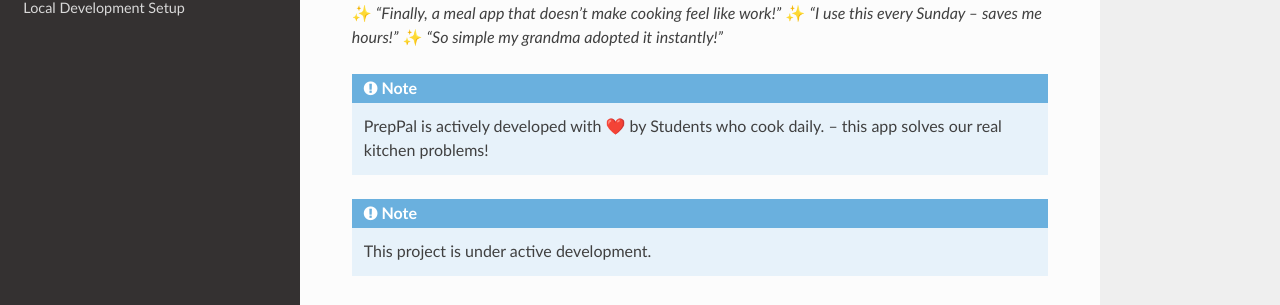
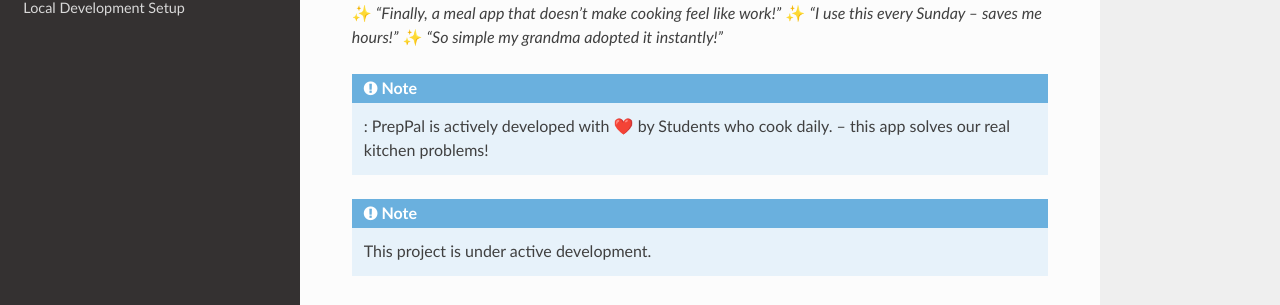
Before and after one commit to UoP-PrepPal/preppal-tutorial, a Sphinx documentation site: the page built from docs/source/index.rst, in a window 1280 px wide and 900 px high, scrolled down 569 px. Shown: the part 141-446 px from the top of the window. Built offline with Sphinx 7.4.7 and the Read the Docs theme 3.1.0, drawn with Linux system fonts in a browser that asks for light colours; pages that are not in the unit, such as notebooks, are missing from menus.

```diff
--- a/docs/source/index.rst
+++ b/docs/source/index.rst
@@ -35,7 +35,7 @@ PrepPal is more than an app – it’s a **better way to cook**:
 ✨ *"I use this every Sunday – saves me hours!"*
 ✨ *"So simple my grandma adopted it instantly!"*
 
-.. note::
+.. note::  :
    PrepPal is actively developed with ❤️ by Students who cook daily.
    – this app solves our real kitchen problems!
 
```
